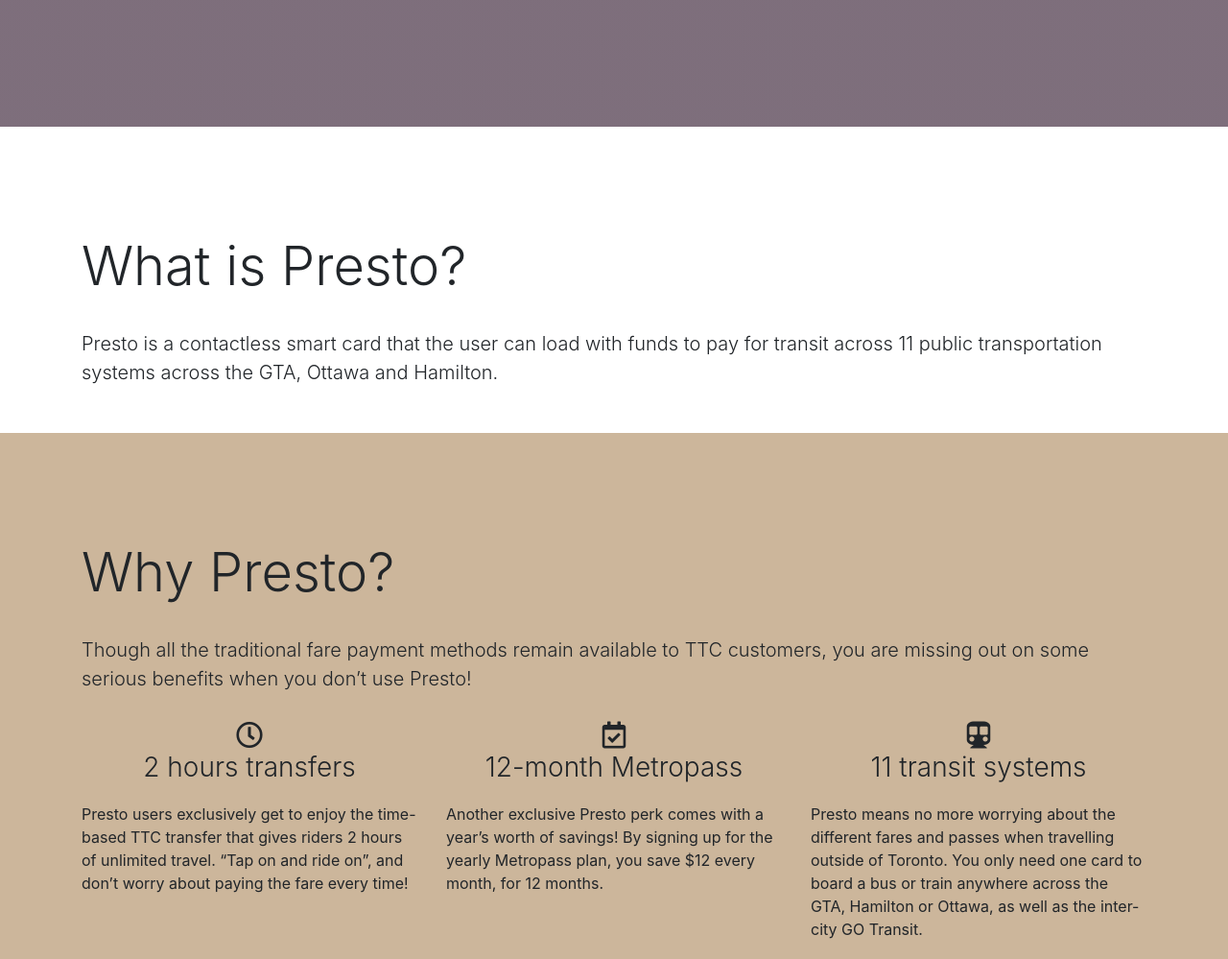
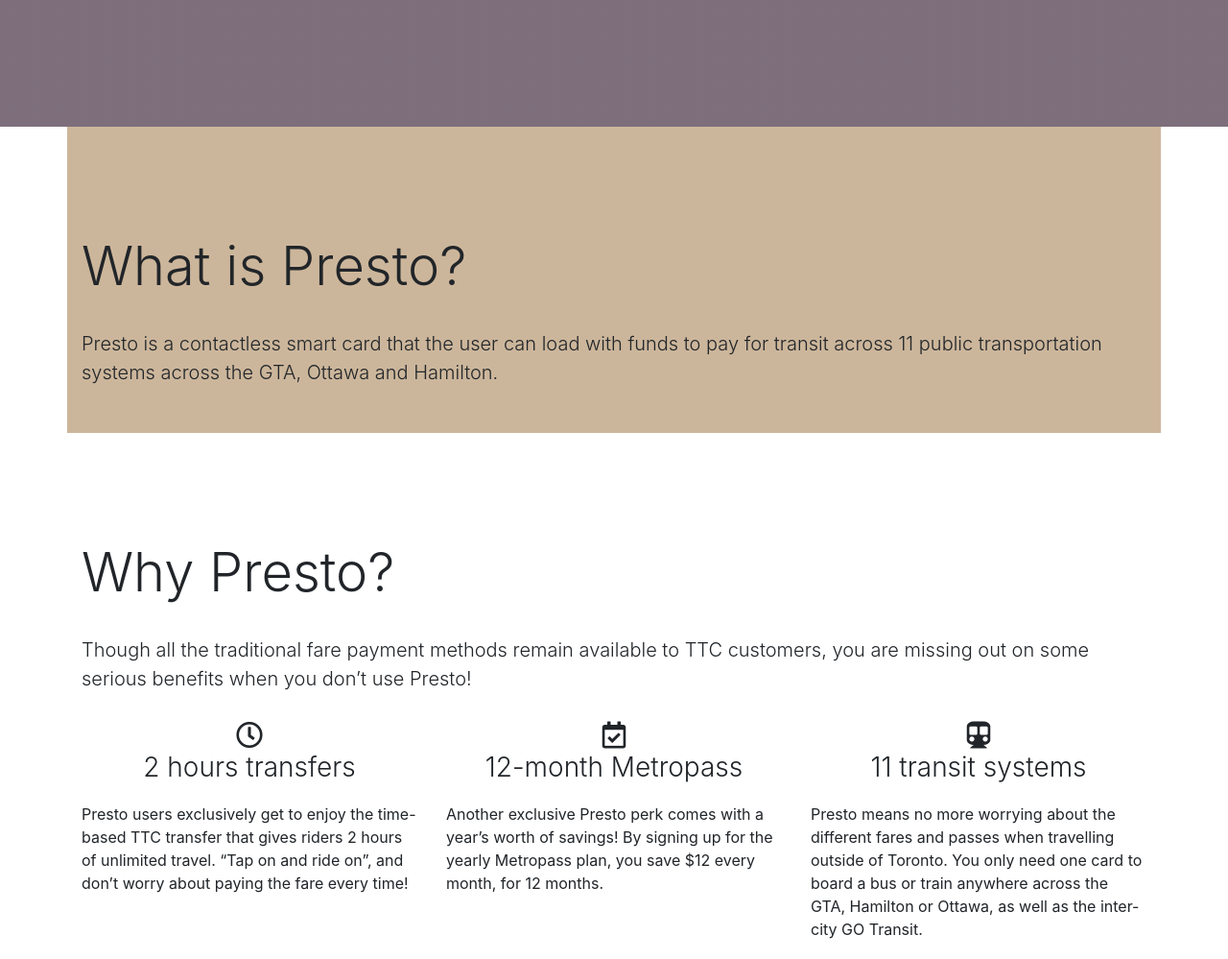
Before and after one commit to LuizFurtado/ttc-presto, a plain HTML site: page index.html in a window 1280 px wide. Shown: the part 680-1679 px from the top of the page at 96% size. Drawn offline with nearby package versions, Linux system fonts and the light colour scheme.

Commit message:
Changed what-is background color

```diff
--- a/styles/styles.css
+++ b/styles/styles.css
@@ -33,7 +33,7 @@ section h3 {
     text-align: center;
 }
 
-section#why-presto {
+section#what-is {
     background: #CCB69B;
 }
 
```
